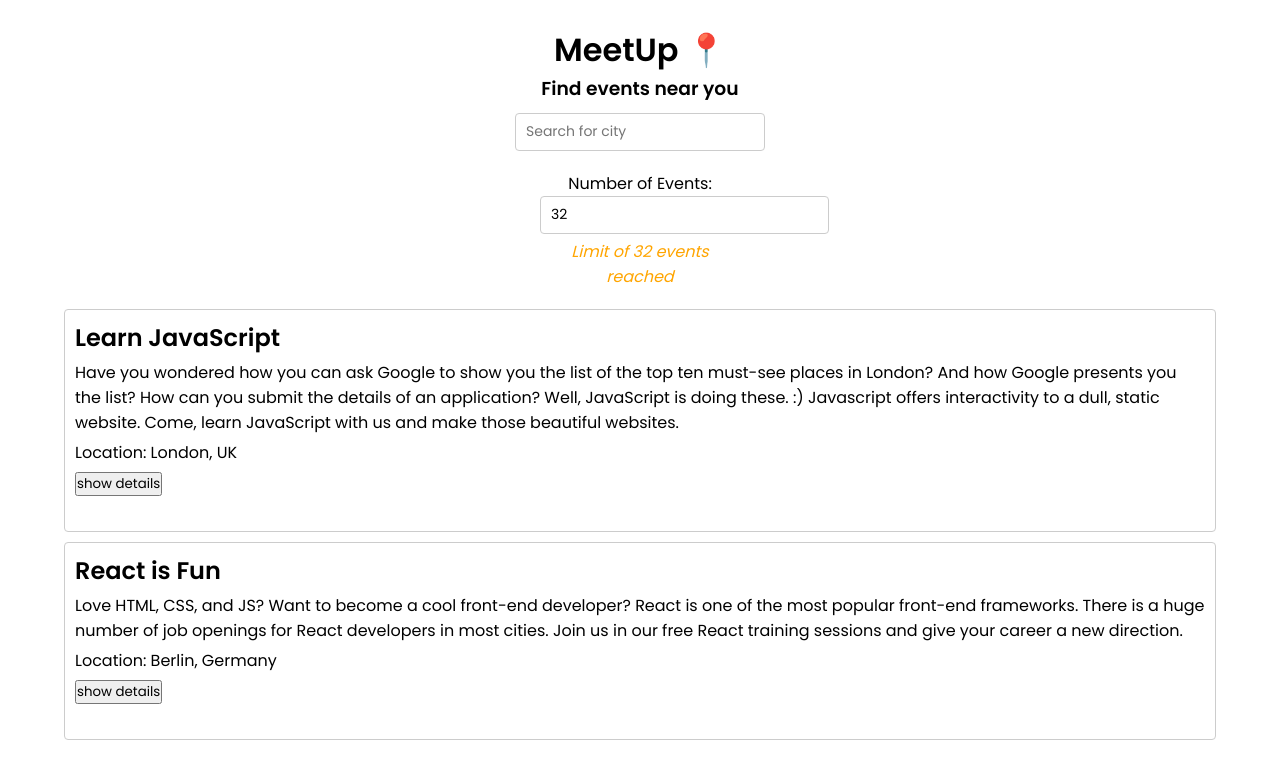
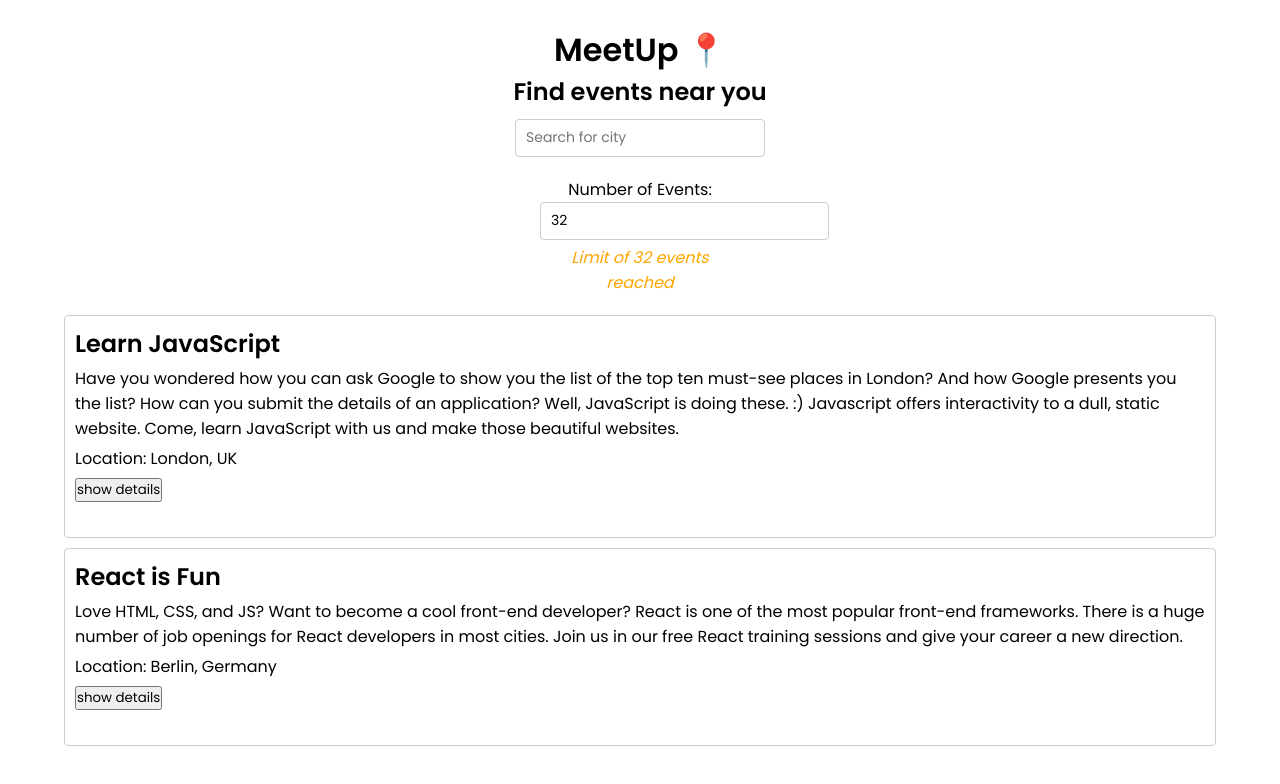
Before and after one commit to Mejiabrayan/MeetUp-App, a React (Create React App) app: page / in a window 1280 px wide. Shown: the top 784 px of the page. Built offline with nearby package versions, Linux system fonts and the light colour scheme; what atatus-spa would draw is missing.

Commit message:
improved headers sequential descending order for better accessibility; line # 73

```diff
--- a/src/App.js
+++ b/src/App.js
@@ -71,7 +71,7 @@ class App extends Component {
     return (
       <div className="App">
         <h1> MeetUp 📍 </h1>
-        <h3> Find events near you </h3>
+        <h2> Find events near you </h2>
         <CitySearch locations={locations} updateEvents={this.updateEvents} />
         <NumberOfEvents totalEvents={totalEvents}
           handleInputChanged={this.handleInputChanged}
```
